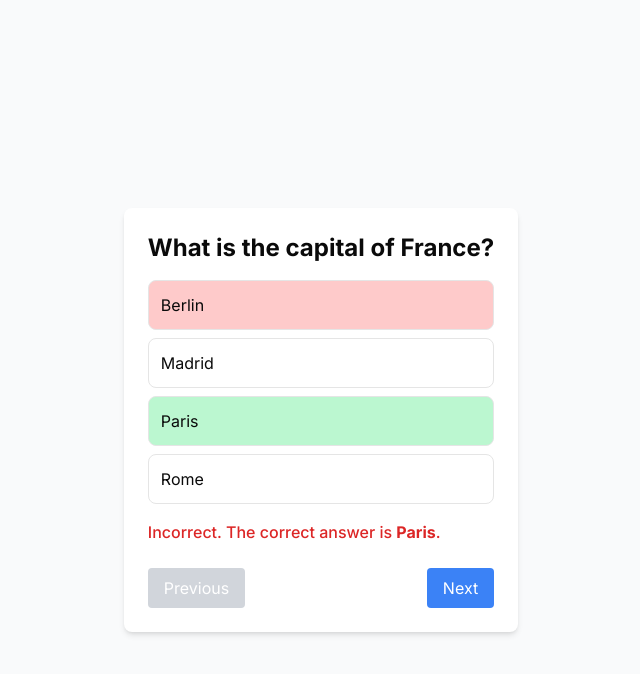
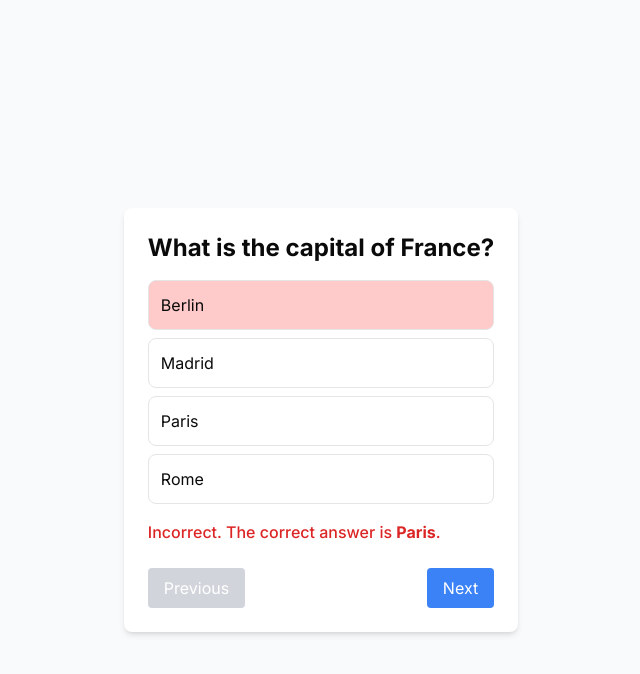
Before and after one commit to igbanibo-Dengi/cbt-app, a Next.js app: page / in a window 1280 px wide. Both pictures are taken after a click on the button "Berlin". Shown: the top 674 px of the page, without its empty margins (319-959 px from the left). Built offline with nearby package versions, Linux system fonts and the light colour scheme.

Commit message:
updated previous question state

```diff
--- a/components/ui/quiz.tsx
+++ b/components/ui/quiz.tsx
@@ -33,25 +33,29 @@ const Quiz = () => {
     ];
 
     const [currentQuestionIndex, setCurrentQuestionIndex] = useState(0);
-    const [selectedOption, setSelectedOption] = useState<string | null>(null);
-    const [isAnswered, setIsAnswered] = useState<boolean>(false);
+    const [answers, setAnswers] = useState<{ [key: number]: string | null }>({});
     const [correctAnswers, setCorrectAnswers] = useState(0);
     const [showScore, setShowScore] = useState<boolean>(false);
 
     const currentQuestion = questions[currentQuestionIndex];
 
     const handleOptionClick = (option: string) => {
-        setSelectedOption(option);
-        setIsAnswered(true);
-        if (option === currentQuestion.correctAnswer) {
-            setCorrectAnswers(correctAnswers + 1);
+        const isCorrect = option === currentQuestion.correctAnswer;
+
+        // Store the selected answer and update correctAnswers if applicable
+        setAnswers(prev => ({
+            ...prev,
+            [currentQuestionIndex]: option,
+        }));
+
+        if (isCorrect) {
+            setCorrectAnswers(prev => prev + 1);
         }
     };
 
     const handleNext = () => {
         if (currentQuestionIndex < questions.length - 1) {
             setCurrentQuestionIndex(currentQuestionIndex + 1);
-            resetState();
         } else {
             setShowScore(true);
         }
@@ -60,13 +64,14 @@ const Quiz = () => {
     const handlePrevious = () => {
         if (currentQuestionIndex > 0) {
             setCurrentQuestionIndex(currentQuestionIndex - 1);
-            resetState();
         }
     };
 
-    const resetState = () => {
-        setSelectedOption(null);
-        setIsAnswered(false);
+    const resetQuiz = () => {
+        setCurrentQuestionIndex(0);
+        setAnswers({});
+        setCorrectAnswers(0);
+        setShowScore(false);
     };
 
     const calculateScorePercentage = () => {
@@ -78,7 +83,13 @@ const Quiz = () => {
             {showScore ? (
                 <div className="text-center">
                     <h1 className="text-2xl font-bold mb-4">Quiz Completed!</h1>
-                    <p className="text-xl">Your score: {calculateScorePercentage().toFixed(2)}%</p>
+                    <p className="text-xl mb-4">Your score: {calculateScorePercentage().toFixed(2)}%</p>
+                    <button
+                        onClick={resetQuiz}
+                        className="px-4 py-2 bg-blue-500 text-white rounded"
+                    >
+                        Reset Quiz
+                    </button>
                 </div>
             ) : (
                 <>
@@ -88,11 +99,15 @@ const Quiz = () => {
                             <li key={option} className="mb-2">
                                 <button
                                     onClick={() => handleOptionClick(option)}
-                                    disabled={isAnswered}
+                                    disabled={answers[currentQuestionIndex] !== undefined}
                                     className={`w-full p-3 text-left border rounded-lg
-                    ${isAnswered && option === currentQuestion.correctAnswer ? 'bg-green-200' : ''}
-                    ${isAnswered && option === selectedOption && option !== currentQuestion.correctAnswer ? 'bg-red-200' : ''}
-                    ${!isAnswered ? 'hover:bg-gray-100' : ''}
+                    ${answers[currentQuestionIndex] === option
+                                            ? option === currentQuestion.correctAnswer
+                                                ? 'bg-green-200'
+                                                : 'bg-red-200'
+                                            : ''
+                                        }
+                    ${answers[currentQuestionIndex] === undefined ? 'hover:bg-gray-100' : ''}
                   `}
                                 >
                                     {option}
@@ -100,9 +115,9 @@ const Quiz = () => {
                             </li>
                         ))}
                     </ul>
-                    {isAnswered && (
+                    {answers[currentQuestionIndex] !== undefined && (
                         <div className="mt-4">
-                            {selectedOption === currentQuestion.correctAnswer ? (
+                            {answers[currentQuestionIndex] === currentQuestion.correctAnswer ? (
                                 <p className="text-green-600 font-medium">Correct! 🎉</p>
                             ) : (
                                 <p className="text-red-600 font-medium">
@@ -122,8 +137,8 @@ const Quiz = () => {
                         </button>
                         <button
                             onClick={handleNext}
-                            disabled={!isAnswered}
-                            className="px-4 py-2 bg-blue-500 text-white rounded disabled:bg-gray-300"
+                            className="px-4 py-2 bg-blue-500 text-white rounded"
+                            disabled={answers[currentQuestionIndex] === undefined}
                         >
                             {currentQuestionIndex === questions.length - 1 ? 'Finish' : 'Next'}
                         </button>
```
